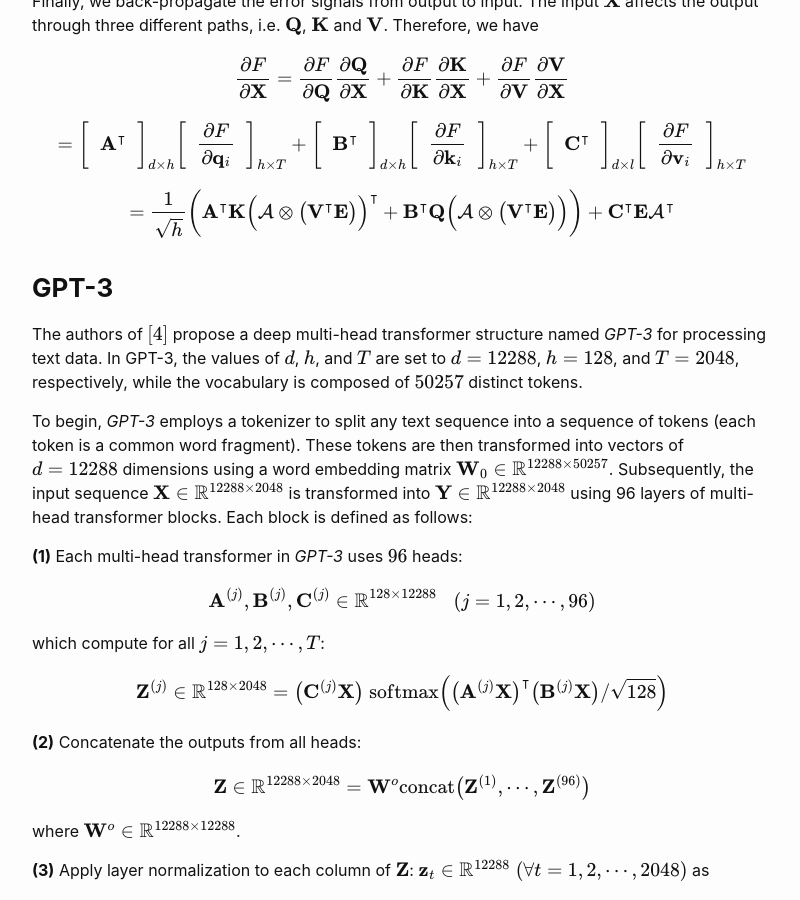
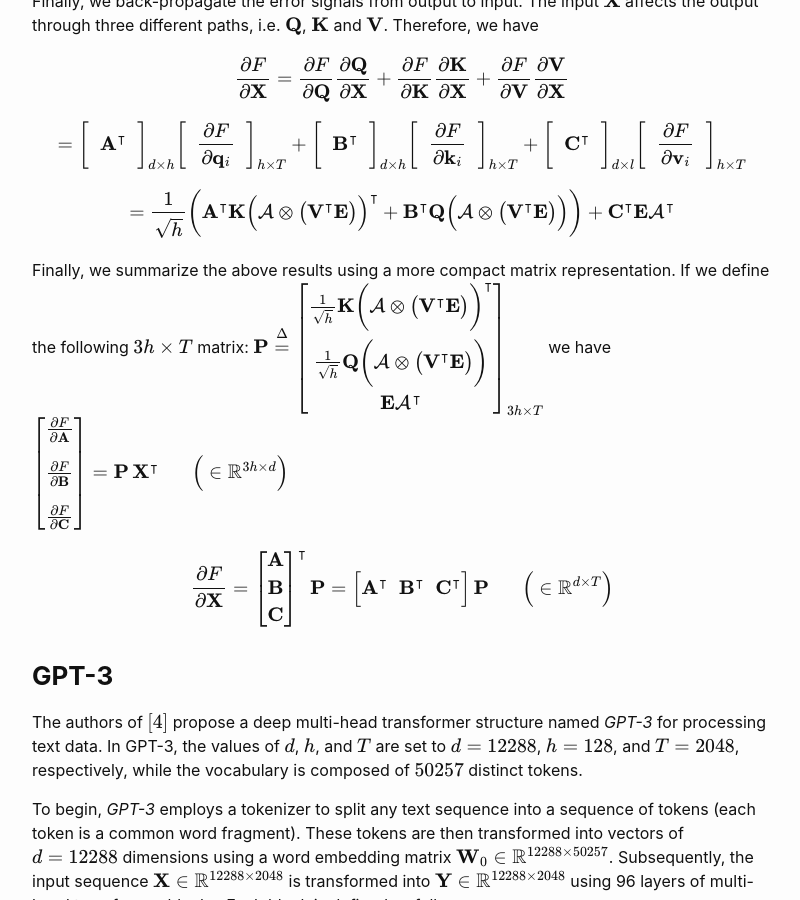
Before and after one commit to iNCML/incml.github.io, a Jekyll site: the page built from _posts/2023-03-05-Transformer-GPT.md, in a window 1280 px wide and 900 px high, scrolled down 6197 px. Shown: the whole window, without its empty margins (238-1038 px from the left). Built offline with Jekyll 4.4.1, drawn with Linux system fonts in a browser that asks for light colours; formulas are drawn with MathJax 3.

Commit message:
added a compact matrix representation for backward pass

```diff
--- a/_posts/2023-03-05-Transformer-GPT.md
+++ b/_posts/2023-03-05-Transformer-GPT.md
@@ -358,6 +358,42 @@ $$
 + \mathbf{C}^\intercal \mathbf{E} \mathcal{A}^\intercal
 $$
 
+Finally, we summarize the above results using a more compact matrix representation. If we define the following $3h \times T$ matrix:
+$$
+\mathbf{P} \overset{\Delta}{=}  \begin{bmatrix}
+\frac{1}{\sqrt{h}} \mathbf{K} \bigg(
+\mathcal{A}  \otimes
+\big( \mathbf{V}^\intercal \mathbf{E} \big) \bigg)^\intercal \\
+\frac{1}{\sqrt{h}} \mathbf{Q} \bigg(
+\mathcal{A}  \otimes
+\big( \mathbf{V}^\intercal \mathbf{E} \big) \bigg) \\
+\mathbf{E} \mathcal{A}^\intercal
+\end{bmatrix}_{ 3h \times T}
+$$
+we have
+$$
+\begin{bmatrix}
+ \frac{\partial F}{\partial \mathbf{A}} \\[0.2cm]
+ \frac{\partial F}{\partial \mathbf{B}} \\[0.2cm]
+  \frac{\partial F}{\partial \mathbf{C}}
+\end{bmatrix} =
+\mathbf{P} \, \mathbf{X}^\intercal \;\;\;\;\;\;\Big(\in  \mathbb{R}^{3h \times d} \Big)
+$$
+
+$$
+\frac{\partial F}{\partial \mathbf{X}}  =
+\begin{bmatrix}
+ \mathbf{A} \\
+  \mathbf{B} \\
+  \mathbf{C}
+\end{bmatrix}^\intercal
+\, \mathbf{P}
+= \Big[ \mathbf{A}^\intercal \;\; \mathbf{B}^\intercal
+\;\; \mathbf{C}^\intercal
+\Big] \, \mathbf{P}
+\;\;\;\;\;\;\Big(\in \mathbb{R}^{d \times T} \Big)
+$$
+
 ### **GPT-3**
 
 The authors of $[4]$ propose a deep multi-head transformer structure named *GPT-3* for processing text data. In GPT-3, the values of $d$, $h$, and $T$ are set to $d=12288$, $h=128$, and $T=2048$, respectively, while the vocabulary is composed of $50257$ distinct tokens.
```
